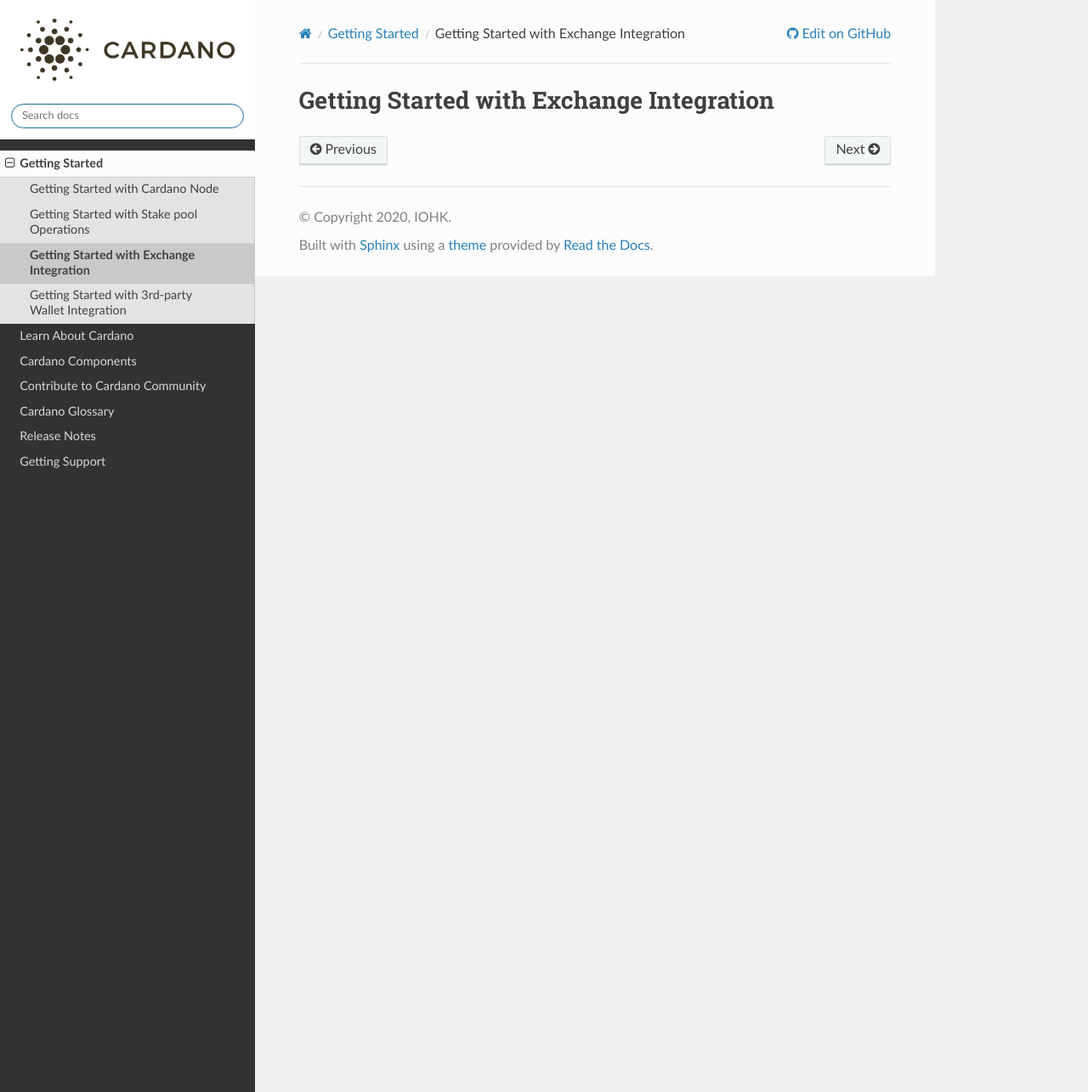
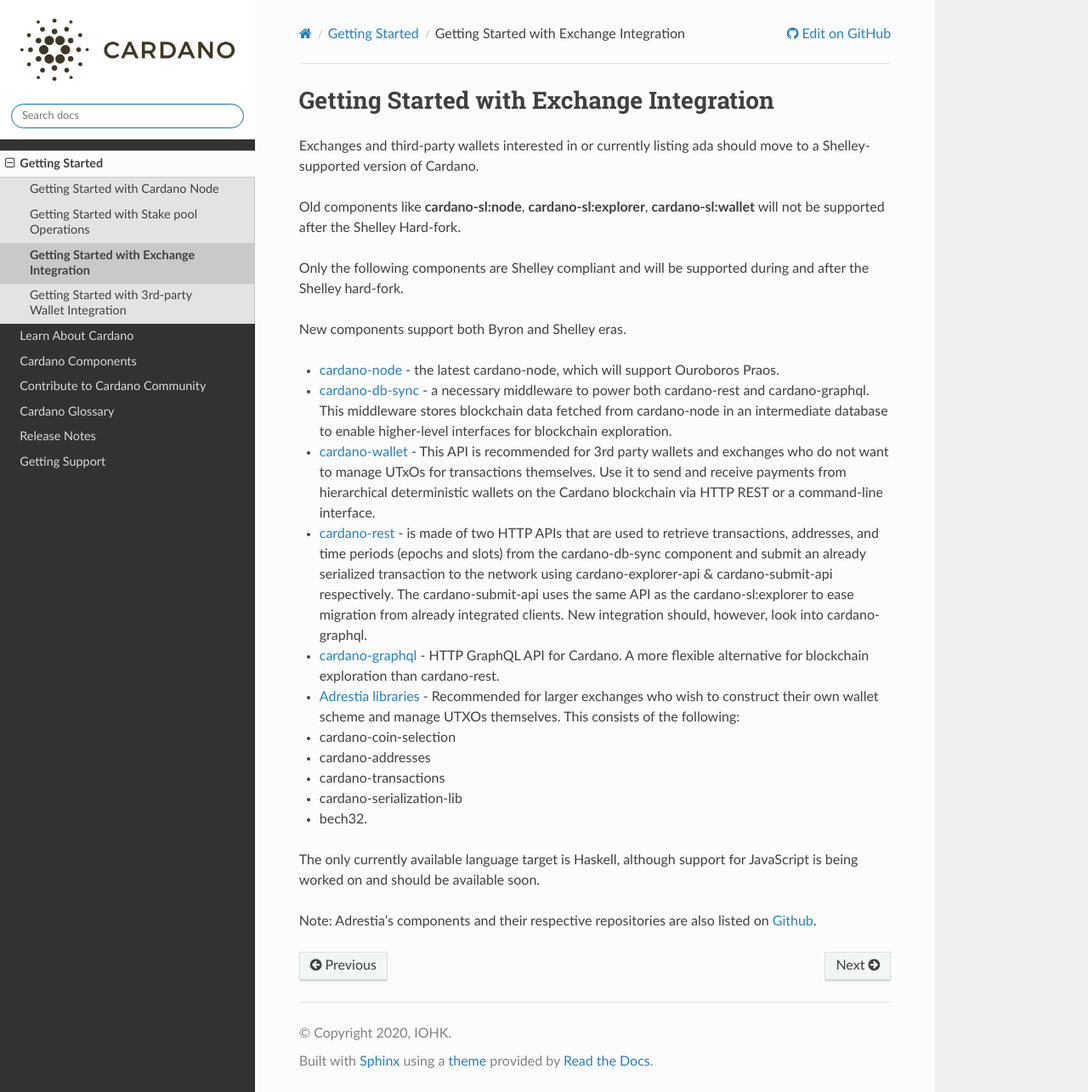
Before and after one commit to input-output-hk/technical-docs, a Sphinx documentation site: the page built from source/getting-started/exchange-integration.md, in a window 1280 px wide and 1285 px high. Shown: the whole window at 85% size. Built offline with Sphinx 7.4.7 and the Read the Docs theme 2.0.0, drawn with Linux system fonts in a browser that asks for light colours; pages that are not in the unit, such as notebooks, are missing from menus.

Commit message:
Update exchange-integration.md

```diff
--- a/source/getting-started/exchange-integration.md
+++ b/source/getting-started/exchange-integration.md
@@ -1,2 +1,29 @@
 Getting Started with Exchange Integration
 =========================================
+
+Exchanges and third-party wallets interested in or currently listing ada should move to a Shelley-supported version of Cardano.
+
+Old components like **cardano-sl:node**, **cardano-sl:explorer**, **cardano-sl:wallet** will not be supported after the Shelley Hard-fork.
+
+Only the following components are Shelley compliant and will be supported during and after the Shelley hard-fork.
+
+
+New components support both Byron and Shelley eras.
+
+* [cardano-node](https://github.com/input-output-hk/cardano-node) - the latest cardano-node, which will support Ouroboros Praos.
+* [cardano-db-sync](https://github.com/input-output-hk/cardano-db-sync) - a necessary middleware to power both cardano-rest and cardano-graphql.
+This middleware stores blockchain data fetched from cardano-node in an intermediate database to enable higher-level interfaces for blockchain exploration.
+* [cardano-wallet](https://github.com/input-output-hk/cardano-wallet) - This API is recommended for 3rd party wallets and exchanges who do not want to manage UTxOs for transactions themselves. Use it to send and receive payments from hierarchical deterministic wallets on the Cardano blockchain via HTTP REST or a command-line interface.
+* [cardano-rest](https://github.com/input-output-hk/cardano-rest) - is made of two HTTP APIs that are used to retrieve transactions, addresses, and time periods (epochs and slots) from the cardano-db-sync component and submit an already serialized transaction to the network using cardano-explorer-api & cardano-submit-api respectively. The cardano-submit-api uses the same API as the cardano-sl:explorer to ease migration from already integrated clients. New integration should, however, look into cardano-graphql.
+* [cardano-graphql](https://github.com/input-output-hk/cardano-graphql) - HTTP GraphQL API for Cardano. A more flexible alternative for blockchain exploration than cardano-rest.
+* [Adrestia libraries](https://github.com/input-output-hk/adrestia) - Recommended for larger exchanges who wish to construct their own wallet scheme and manage UTXOs themselves. This consists of the following:
+
+* cardano-coin-selection
+* cardano-addresses
+* cardano-transactions
+* cardano-serialization-lib
+* bech32.
+
+The only currently available language target is Haskell, although support for JavaScript is being worked on and should be available soon.
+
+Note: Adrestia’s components and their respective repositories are also listed on [Github](https://github.com/input-output-hk/adrestia/).
```
